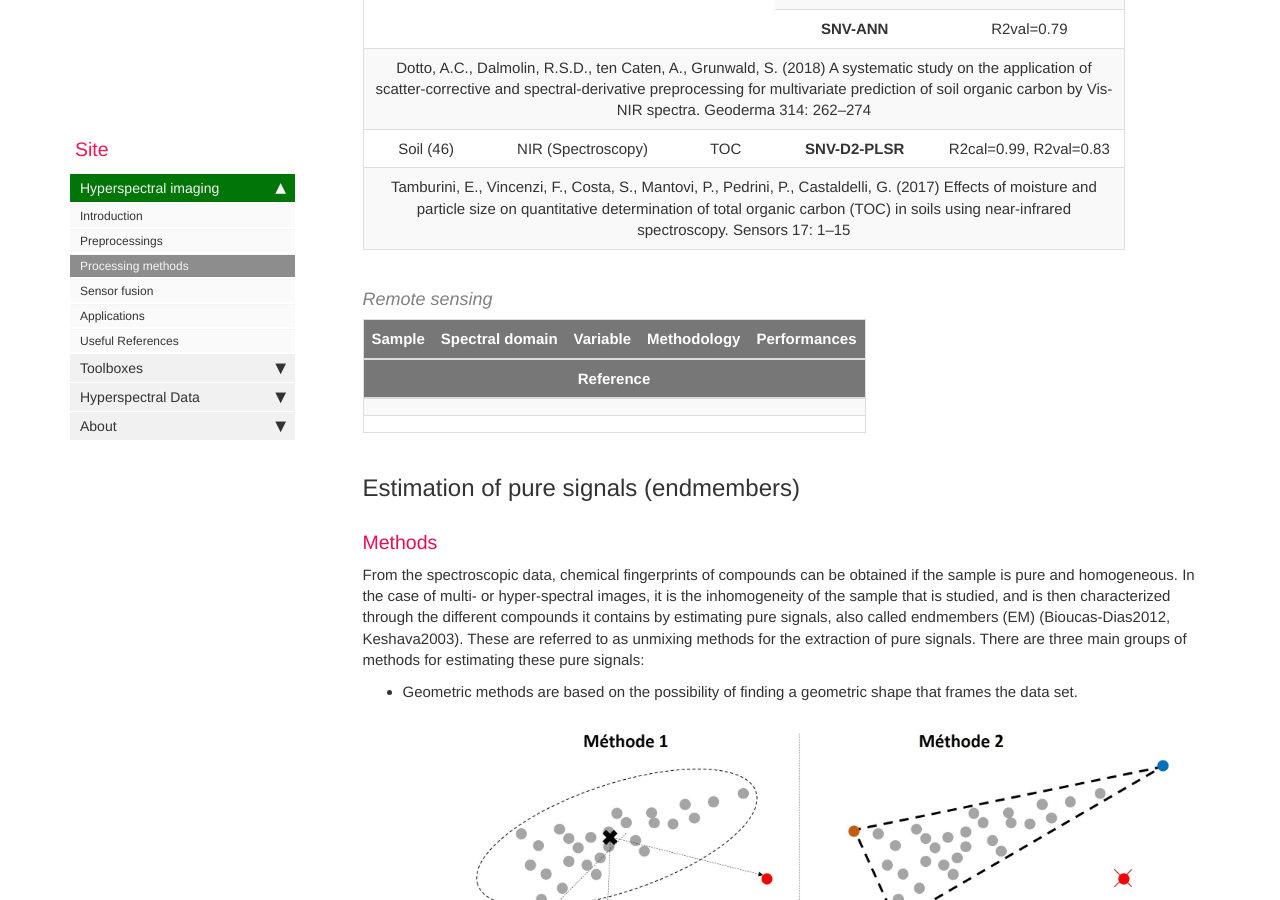
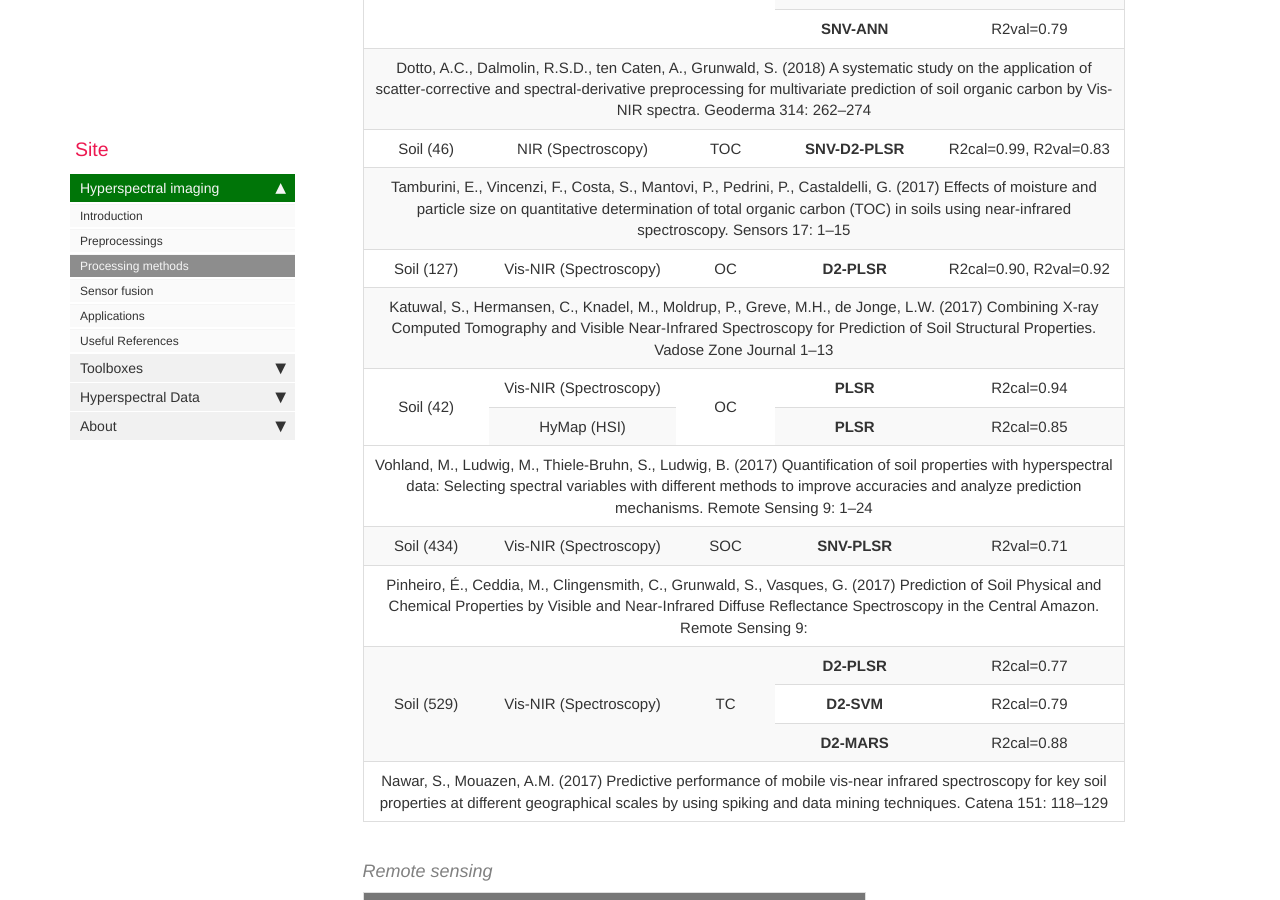
Before and after one commit to JacqKevin/JacqKevin.github.io, a Jekyll site: the page built from pages/Hyperspectral/ProcessingMethods.md, in a window 1280 px wide and 900 px high, scrolled down 4428 px. Built offline with Jekyll 4.4.1, drawn with Linux system fonts in a browser that asks for light colours; comment, search, counter and statistics services are not loaded.

Commit message:
Update ProcessingMethods.md

```diff
--- a/pages/Hyperspectral/ProcessingMethods.md
+++ b/pages/Hyperspectral/ProcessingMethods.md
@@ -191,6 +191,59 @@ Schmidhuber, J. (2015) Deep Learning in Neural Networks: An Overview. Neural Net
         </tr>
         <tr>
             <td colspan="5" style="text-align:center">Tamburini, E., Vincenzi, F., Costa, S., Mantovi, P., Pedrini, P., Castaldelli, G. (2017) Effects of moisture and particle size on quantitative determination of total organic carbon (TOC) in soils using near-infrared spectroscopy. Sensors 17: 1–15</td>
+        </tr>
+        <tr>
+            <td style="vertical-align:middle;text-align:center;">Soil (127)</td>
+            <td style="vertical-align:middle;text-align:center;">Vis-NIR (Spectroscopy)</td>
+            <td style="vertical-align:middle;text-align:center;">OC</td>
+            <td style="vertical-align:middle;text-align:center;"><b>D2-PLSR</b></td>
+            <td style="vertical-align:middle;text-align:center;">R2cal=0.90, R2val=0.92</td>
+        </tr>
+        <tr>
+            <td colspan="5" style="text-align:center">Katuwal, S., Hermansen, C., Knadel, M., Moldrup, P., Greve, M.H., de Jonge, L.W. (2017) Combining X-ray Computed Tomography and Visible Near-Infrared Spectroscopy for Prediction of Soil Structural Properties. Vadose Zone Journal 1–13</td>
+        </tr>
+        <tr>
+            <td style="vertical-align:middle;text-align:center;" rowspan="2">Soil (42)</td>
+            <td style="vertical-align:middle;text-align:center;">Vis-NIR (Spectroscopy)</td>
+            <td style="vertical-align:middle;text-align:center;" rowspan="2">OC</td>
+            <td style="vertical-align:middle;text-align:center;"><b>PLSR</b></td>
+            <td style="vertical-align:middle;text-align:center;">R2cal=0.94</td>
+        </tr>
+        <tr>
+            <td style="text-align:center">HyMap (HSI)</td>
+            <td style="text-align:center"><b>PLSR</b></td>
+            <td style="text-align:center">R2cal=0.85</td>
+        </tr>
+        <tr>
+            <td colspan="5" style="text-align:center">Vohland, M., Ludwig, M., Thiele-Bruhn, S., Ludwig, B. (2017) Quantification of soil properties with hyperspectral data: Selecting spectral variables with different methods to improve accuracies and analyze prediction mechanisms. Remote Sensing 9: 1–24</td>
+        </tr>
+        <tr>
+            <td style="vertical-align:middle;text-align:center;">Soil (434)</td>
+            <td style="vertical-align:middle;text-align:center;">Vis-NIR (Spectroscopy)</td>
+            <td style="vertical-align:middle;text-align:center;">SOC</td>
+            <td style="vertical-align:middle;text-align:center;"><b>SNV-PLSR</b></td>
+            <td style="vertical-align:middle;text-align:center;">R2val=0.71</td>
+        </tr>
+        <tr>
+            <td colspan="5" style="text-align:center">Pinheiro, É., Ceddia, M., Clingensmith, C., Grunwald, S., Vasques, G. (2017) Prediction of Soil Physical and Chemical Properties by Visible and Near-Infrared Diffuse Reflectance Spectroscopy in the Central Amazon. Remote Sensing 9:</td>
+        </tr>
+        <tr>
+            <td style="vertical-align:middle;text-align:center;" rowspan="3">Soil (529)</td>
+            <td style="vertical-align:middle;text-align:center;" rowspan="3">Vis-NIR (Spectroscopy)</td>
+            <td style="vertical-align:middle;text-align:center;" rowspan="3">TC</td>
+            <td style="vertical-align:middle;text-align:center;"><b>D2-PLSR</b></td>
+            <td style="vertical-align:middle;text-align:center;">R2cal=0.77</td>
+        </tr>
+        <tr>
+            <td style="text-align:center"><b>D2-SVM</b></td>
+            <td style="text-align:center">R2cal=0.79</td>
+        </tr>
+        <tr>
+            <td style="text-align:center"><b>D2-MARS</b></td>
+            <td style="text-align:center">R2cal=0.88</td>
+        </tr>
+        <tr>
+            <td colspan="5" style="text-align:center">Nawar, S., Mouazen, A.M. (2017) Predictive performance of mobile vis-near infrared spectroscopy for key soil properties at different geographical scales by using spiking and data mining techniques. Catena 151: 118–129</td>
         </tr>
     </tbody>
 </table>
```
